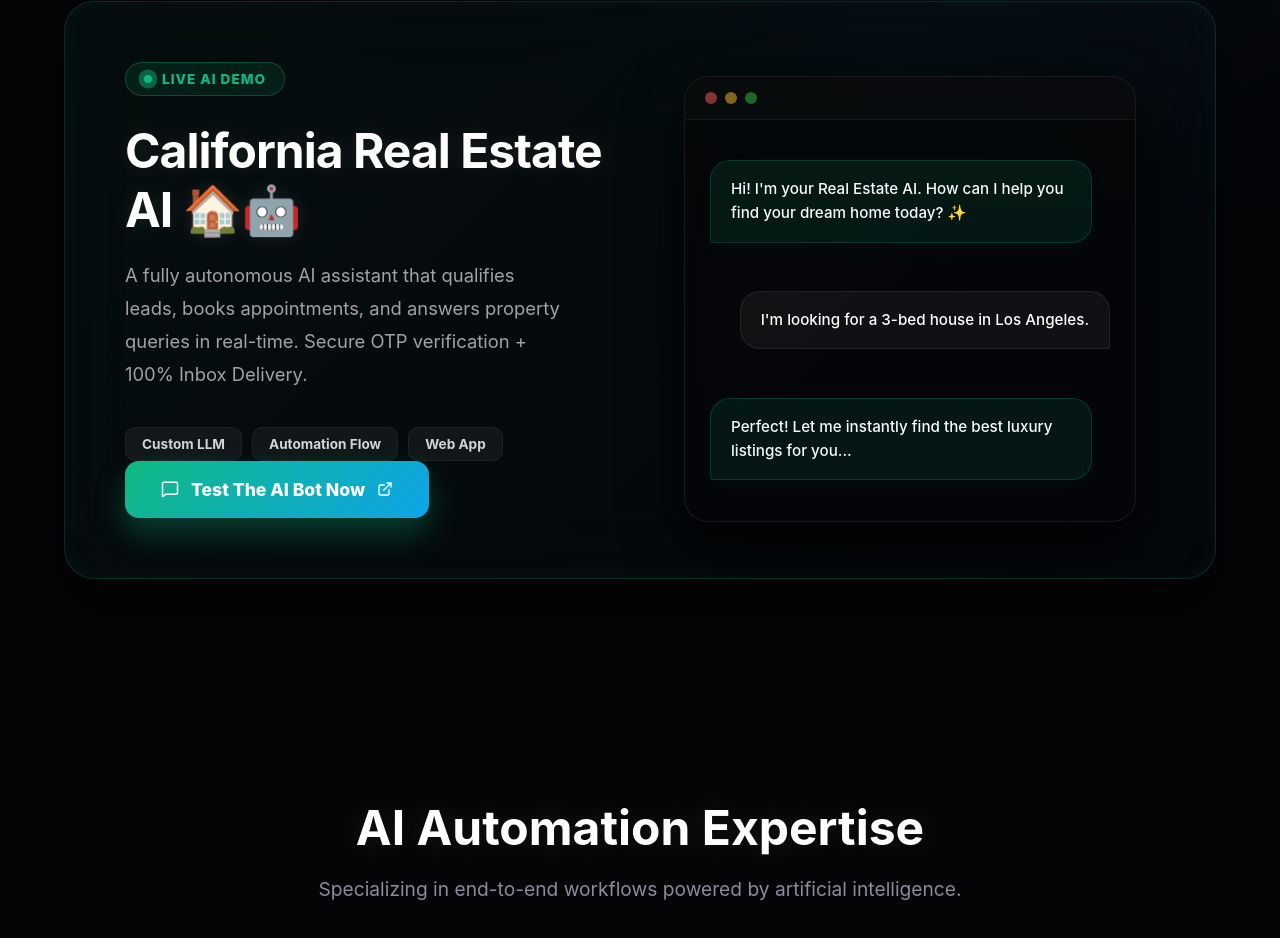
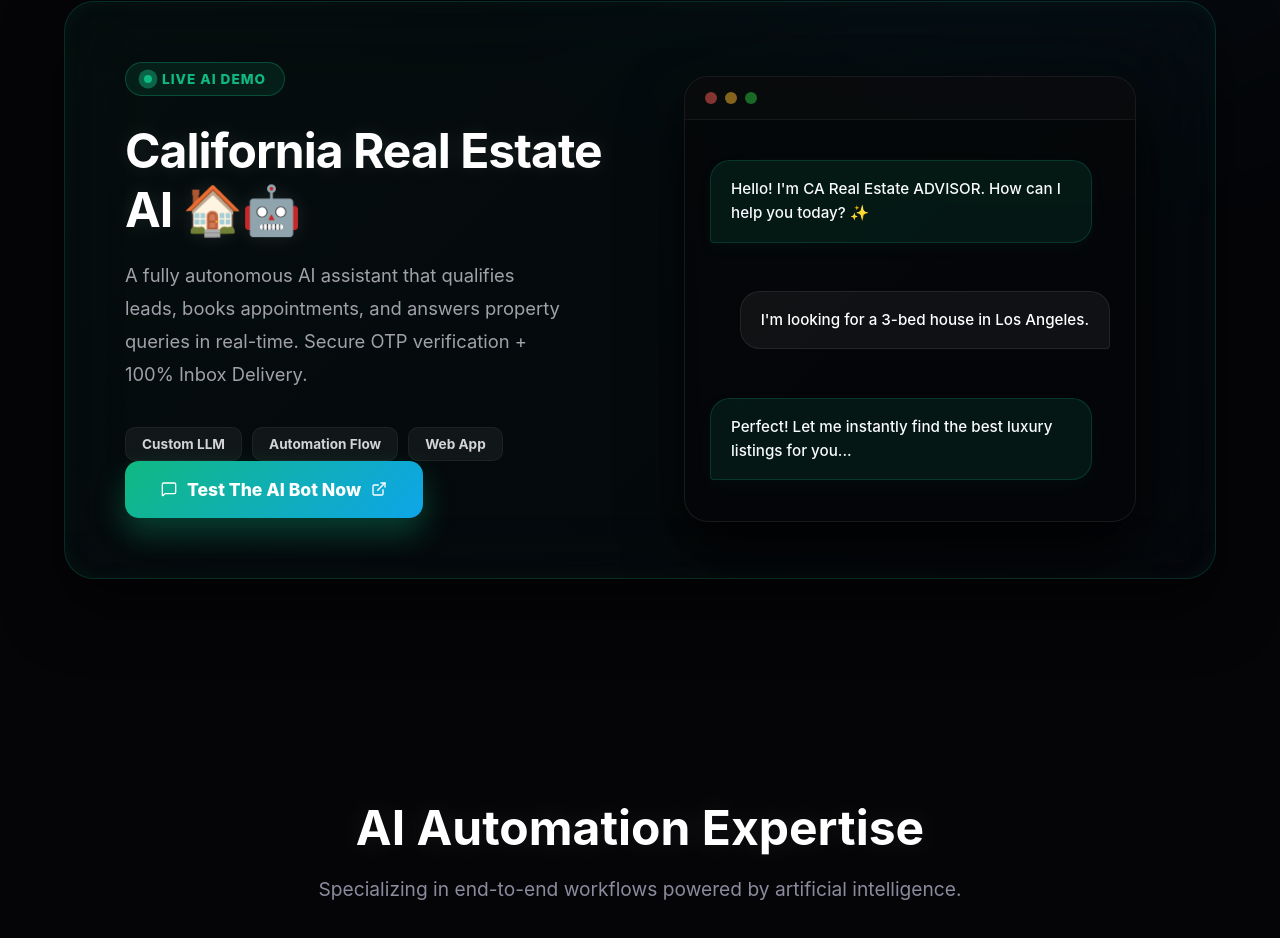
Before and after one commit to saqiqshahzad-jpg/alaaudin-labs, a React (Create React App) app: page / in a window 1280 px wide. Shown: the part 929-1867 px from the top of the page. Built offline with nearby package versions, Linux system fonts and the light colour scheme.

Commit message:
Added Elite Glassmorphism,  Unified Theme and Framer Animations

```diff
--- a/src/App.css
+++ b/src/App.css
@@ -110,7 +110,7 @@
 .project-content p { color: #a1a1aa; font-size: 1.15rem; line-height: 1.8; margin-bottom: 35px; max-width: 90%; }
 
 .live-demo-btn {
-  display: inline-flex; align-items: center; gap: 12px;
+  display: inline-flex; align-items: center; gap: 10px;
   background: linear-gradient(135deg, var(--primary-glow), var(--secondary-glow)); color: white;
   padding: 18px 36px; border-radius: 14px; font-weight: 800; font-size: 1.1rem;
   text-decoration: none; transition: all 0.4s cubic-bezier(0.175, 0.885, 0.32, 1.275);
--- a/src/App.js
+++ b/src/App.js
@@ -73,7 +73,7 @@
               <p>A fully autonomous AI assistant that qualifies leads, books appointments, and answers property queries in real-time. Secure OTP verification + 100% Inbox Delivery.</p>
               <div className="tech-stack"><span>Custom LLM</span><span>Automation Flow</span><span>Web App</span></div>
               <a href="https://carealestateadvisor.online" target="_blank" rel="noreferrer" className="live-demo-btn" onMouseEnter={() => setIsHovering(true)} onMouseLeave={() => setIsHovering(false)}>
-                <MessageSquare size={18} /> Test The AI Bot Now <ExternalLink size={16} />
+                <MessageSquare size={16} /> Test The AI Bot Now <ExternalLink size={16} />
               </a>
             </div>
 
@@ -83,7 +83,7 @@
                     <span className="dot red"></span><span className="dot yellow"></span><span className="dot green"></span>
                   </div>
                   <div className="mockup-body">
-                     <p className="ai-chat">Hi! I'm your Real Estate AI. How can I help you find your dream home today? ✨</p>
+                     <p className="ai-chat">Hello! I'm CA Real Estate ADVISOR. How can I help you today? ✨</p>
                      <p className="user-chat">I'm looking for a 3-bed house in Los Angeles.</p>
                      <p className="ai-chat">Perfect! Let me instantly find the best luxury listings for you...</p>
                   </div>
```
